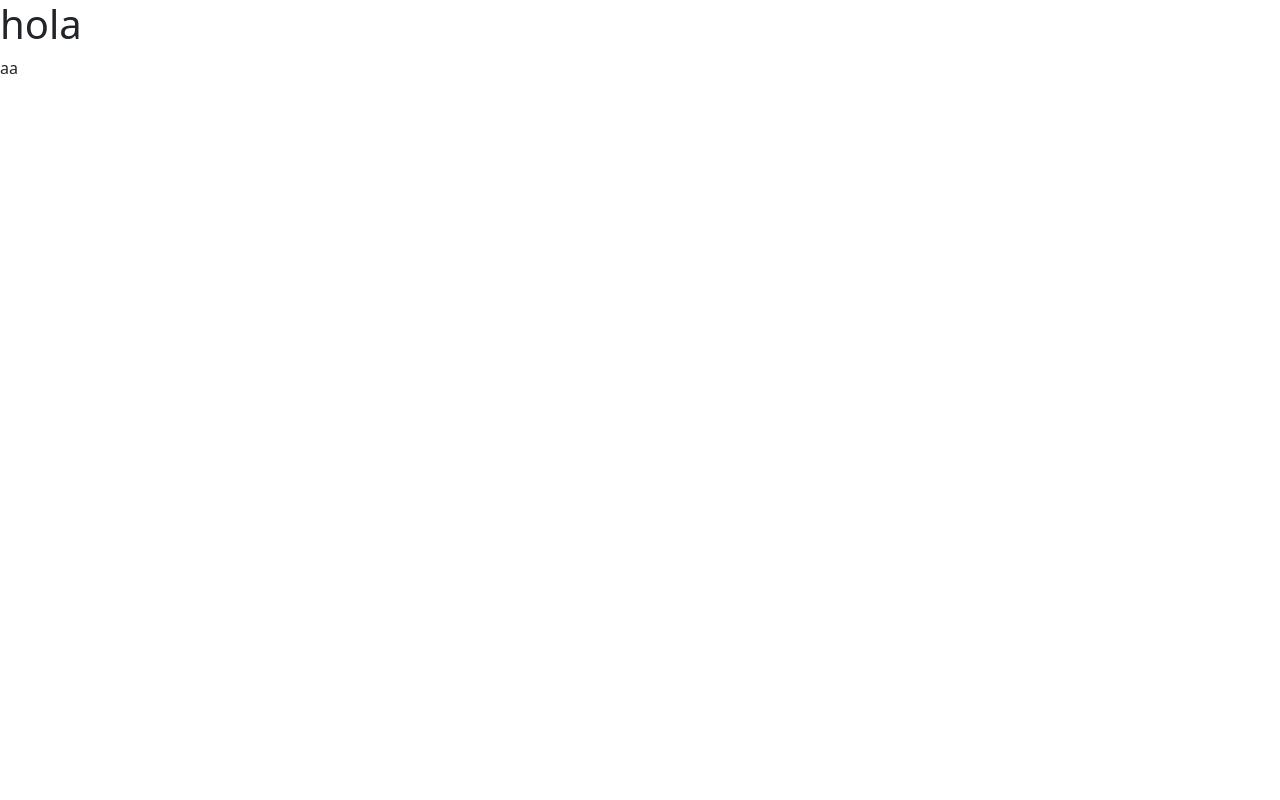
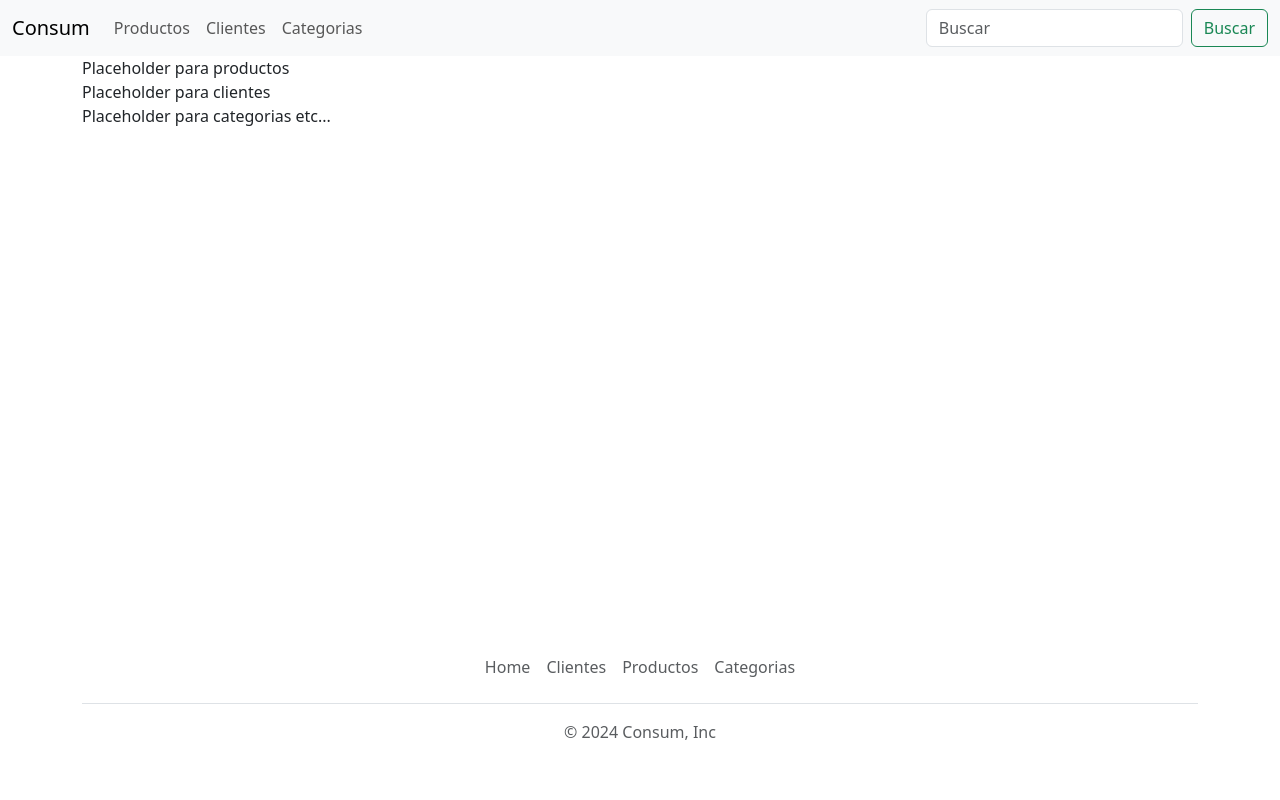
Before and after one commit to xxjcaxx/projecteDWECTenda, a website built with Vite: page consum/index.html in a window 1280 px wide. Built offline with nearby package versions, Linux system fonts and the light colour scheme.

Commit message:
Vista principal index

```diff
--- a/consum/index.html
+++ b/consum/index.html
@@ -1,4 +1,4 @@
-<!doctype html>
+<!DOCTYPE html>
 <html lang="en">
   <head>
     <meta charset="UTF-8" />
@@ -7,8 +7,80 @@
     <title>Vite App</title>
   </head>
   <body>
-    <h1>hola</h1>
-    <div id="app"></div>aa
+    <div id="menuSuperior">
+      <nav class="navbar navbar-expand-lg bg-body-tertiary">
+        <div class="container-fluid">
+          <a class="navbar-brand" href="#">Consum</a>
+          <button
+            class="navbar-toggler"
+            type="button"
+            data-bs-toggle="collapse"
+            data-bs-target="#navbarSupportedContent"
+            aria-controls="navbarSupportedContent"
+            aria-expanded="false"
+            aria-label="Toggle navigation"
+          >
+            <span class="navbar-toggler-icon"></span>
+          </button>
+          <div class="collapse navbar-collapse" id="navbarSupportedContent">
+            <ul class="navbar-nav me-auto mb-2 mb-lg-0">
+              <li class="nav-item">
+                <a class="nav-link" href="#">Productos</a>
+              </li>
+              <li class="nav-item">
+                <a class="nav-link" href="#">Clientes</a>
+              </li>
+              <li class="nav-item">
+                <a class="nav-link" href="#">Categorias</a>
+              </li>
+            </ul>
+            <form class="d-flex" role="search">
+              <input
+                class="form-control me-2"
+                type="search"
+                placeholder="Buscar"
+                aria-label="Search"
+              />
+              <button class="btn btn-outline-success" type="submit">
+                Buscar
+              </button>
+            </form>
+          </div>
+        </div>
+      </nav>
+    </div>
+
+    <div class="container" id="containerProductos">
+      Placeholder para productos
+    </div>
+
+    <div class="container" id="containerClientes">
+      Placeholder para clientes
+    </div>
+
+    <div class="container" id="containerCategorias">
+      Placeholder para categorias etc...
+    </div>
+
+    <div class="container fixed-bottom">
+      <footer class="py-3 my-4">
+        <ul class="nav justify-content-center border-bottom pb-3 mb-3">
+          <li class="nav-item">
+            <a href="#" class="nav-link px-2 text-body-secondary">Home</a>
+          </li>
+          <li class="nav-item">
+            <a href="#" class="nav-link px-2 text-body-secondary">Clientes</a>
+          </li>
+          <li class="nav-item">
+            <a href="#" class="nav-link px-2 text-body-secondary">Productos</a>
+          </li>
+          <li class="nav-item">
+            <a href="#" class="nav-link px-2 text-body-secondary">Categorias</a>
+          </li>
+        </ul>
+        <p class="text-center text-body-secondary">© 2024 Consum, Inc</p>
+      </footer>
+    </div>
     <script type="module" src="/main.js"></script>
   </body>
 </html>
```
